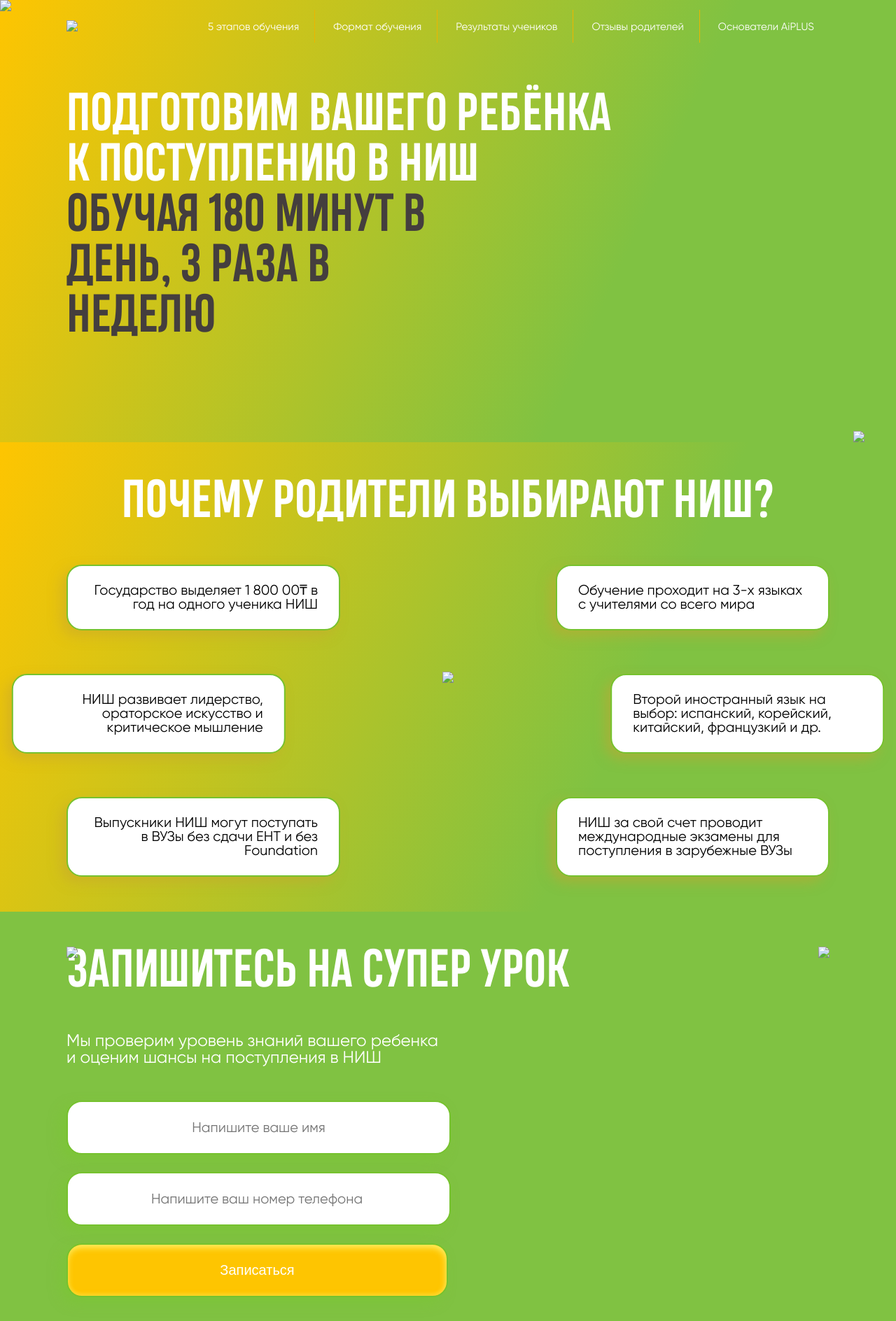
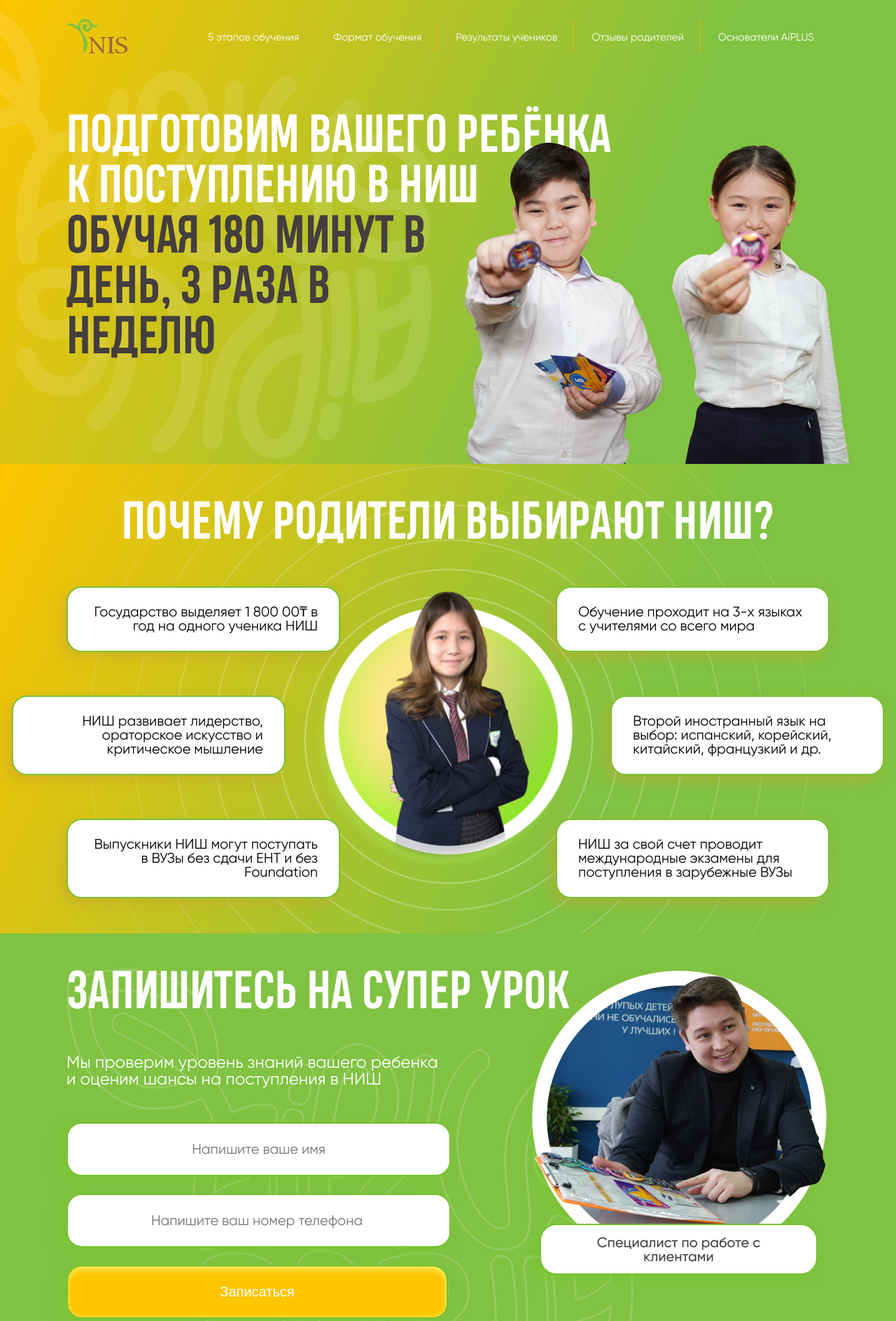
Before and after one commit to toa1ce/iplus, a plain HTML site: page index.html in a window 1280 px wide. Shown: the top 1888 px of the page at 70% size. Drawn offline with nearby package versions, Linux system fonts and the light colour scheme.

Commit message:
Update index.html

```diff
--- a/index.html
+++ b/index.html
@@ -32,7 +32,7 @@
     <header>
         <div class="container">
             <div class="navbar">
-                    <img class="logo" src="..\nis website\images\logo.png">
+                    <img class="logo" src=".\images\logo.png">
                 <div class="menu">
                     <a href="#">5 этапов обучения</a>
                     <a href="#">Формат обучения</a>
@@ -49,8 +49,8 @@
                 день, 3 раза в<br>
                 неделю</span></h1>
         </div>
-            <img src="..\nis website\images\students.png" class="img-students">
-            <img src="..\nis website\images\svg.svg" class="svg">
+            <img src=".\images\students.png" class="img-students">
+            <img src=".\images\svg.svg" class="svg">
     </header>
 
     <section class="advantage">
@@ -69,7 +69,7 @@
                 <div class="advantage-card">НИШ за свой счет проводит международные экзамены для поступления в зарубежные ВУЗы</div>
             </div>
         </div>
-        <img src="..\nis website\images\Group 2095.png" class="advantage-img">
+        <img src=".\images\Group 2095.png" class="advantage-img">
     </section>
 
     <section class="contact-us bg-green">
@@ -86,8 +86,8 @@
                     <button type="button" onclick="SubForm()">Записаться</button>
                 </form>
             </div>
-            <img src="..\nis website\images\teacher.png" class="img-contact">
-            <img src="..\nis website\images\contact-formBG.svg" class="contact-formBG">
+            <img src=".\images\teacher.png" class="img-contact">
+            <img src=".\images\contact-formBG.svg" class="contact-formBG">
         </div>
     </section>
 
@@ -106,7 +106,7 @@
                         © 2015-2022 aiplus.kz</p>
                 </div>
             </div>
-            <img src="..\nis website\images\footer-main.svg" alt="" class="main-img">
+            <img src=".\images\footer-main.svg" alt="" class="main-img">
             <div class="w-50">
                 <p>Оставляя данные на этом сайте вы соглашаетесь на обработку персональных данных согласно политике конфиденциальности в соответствии с подпунктом 7 пункта 1 статьи 27-1 Закона Республики Казахстан от 21 мая 2013 года "О персональных данных и их защите"</p>
                 <a href="">Политика конфиденциальности</a>
```
